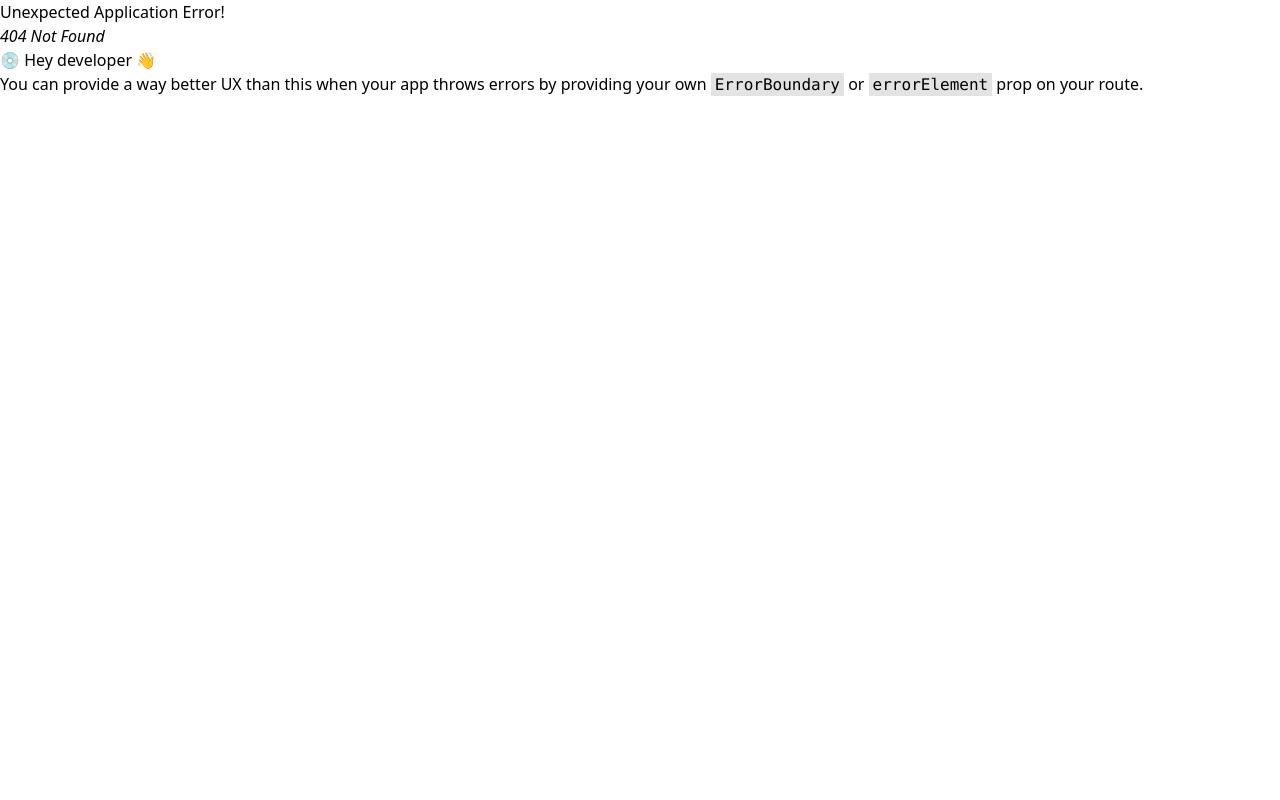
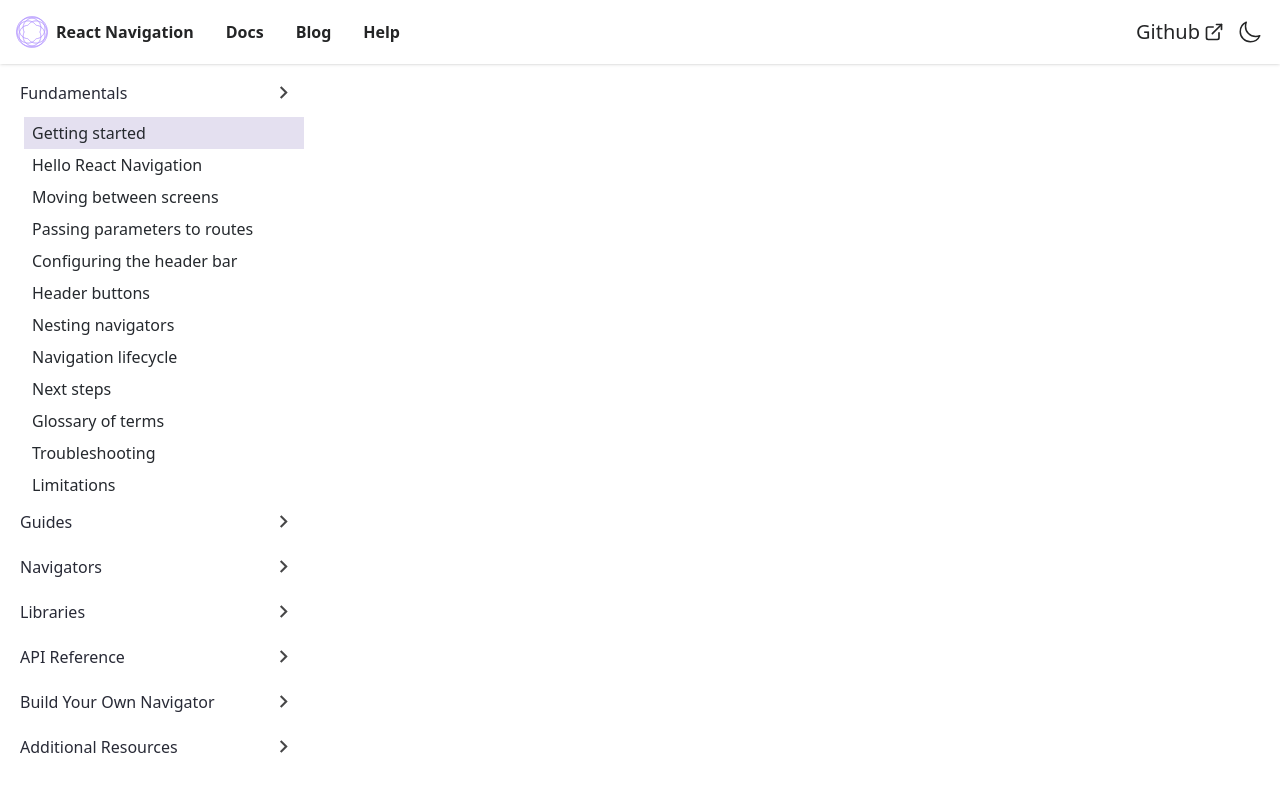
Before and after one commit to jawad-ilyas/React-Naviagtion-Front-end-Project, a React (Vite) app: page /docs/gettingstarted in a window 1280 px wide. Before the commit this address had no page. Shown: the top 800 px of the page. Built offline with nearby package versions, Linux system fonts and the light colour scheme.

Commit message:
resolve the some issue into home page

```diff
--- a/src/Components/Footer.jsx
+++ b/src/Components/Footer.jsx
@@ -38,4 +38,4 @@
     )
 }
 
-export default Wrapper(Footer, "bg-myBlack", "md:px-20", "md:py-8")
+export default Wrapper(Footer, "bg-ligthPrimary dark:bg-myBlack", "md:px-20", "md:py-8")
--- a/src/Components/Header.jsx
+++ b/src/Components/Header.jsx
@@ -24,19 +24,19 @@
 
 
     return (
-        <div id='header' className='container-fluid bg-white  dark:bg-black text-black sticky top-0 z-[100] p-4'>
+        <div id='header' className='container-fluid bg-white shadow  dark:bg-black text-black sticky top-0 z-[100] p-4'>
             {/* <div className='container mx-auto p-4'> */}
             <div className='flex justify-between items-center'>
                 <div className='flex items-center '>
                     <Link to="/">
                         <div className='  flex items-center '>
                             <Logo width={10} heigth={10} />
-                            <span className='hover:text-bgColor dark:text-white font-semibold ms-2'>React Navigation</span>
+                            <span className='dark:hover:text-bgColor dark:text-white font-semibold ms-2'>React Navigation</span>
                         </div>
                     </Link>
-                    <Link to="/" className='dark:text-white font-semibold ms-8'>Docs</Link>
-                    <Link to="/" className='dark:text-white font-semibold ms-8'>Blog</Link>
-                    <Link to="/" className='dark:text-white font-semibold ms-8'>Help</Link>
+                    <Link to="/docs" className='dark:text-white dark:hover:text-bgColor font-semibold ms-8'>Docs</Link>
+                    <Link to="/" className='dark:text-white dark:hover:text-bgColor font-semibold ms-8'>Blog</Link>
+                    <Link to="/" className='dark:text-white dark:hover:text-bgColor font-semibold ms-8'>Help</Link>
                 </div>
                 <div className='flex flex-row items-center space-x-3 dark:text-white'>
                     <div className='flex  items-center dark:text-white  cursor-pointer text-xl hover:text-bgColor'><p className='me-1'>Github</p><span><LuExternalLink /></span></div>
--- a/src/Components/Menu.jsx
+++ b/src/Components/Menu.jsx
@@ -7,8 +7,8 @@
 
     return (
         <div>
-            <p className='text-colorText/90 font-bold py-2'>{title}</p>
-            <div className='flex flex-col text-white'>
+            <p className='text-lightBorder dark:text-colorText/90 font-bold py-2'>{title}</p>
+            <div className='flex flex-col text-myBlack dark:text-white'>
                 {data?.map((item, index) => {
                     return <div key={index} className='py-1 flex  items-center '>
                         <Link to={item.link} className={`font-light me-2  ${hoverColor} hover:underline `}>{item.text}</Link>
--- /dev/null
+++ b/src/Pages/Docs/Docs.jsx
@@ -0,0 +1,25 @@
+import React from 'react'
+import Header from '../../Components/Header'
+import SideBar from './SideBar'
+import { Outlet } from 'react-router-dom'
+
+function Docs() {
+    return (
+        <div className='fluid-container dark:bg-docsPrimary h-screen'>
+
+                <div className='flex flex-row '>
+                    {/* sidebar Section */}
+                    <div className='w-3/12 sticky top-0 h-[700px] overflow-y-auto'>
+                        <SideBar />
+                    </div>
+                    {/* content Section */}
+                    <div className='w-9/12 '>
+                        <Outlet />
+                    </div>
+                </div>
+
+        </div>
+    )
+}
+
+export default Docs
--- /dev/null
+++ b/src/Pages/Docs/DocsInnerPages/GettingStarted.jsx
@@ -0,0 +1,9 @@
+import React from 'react'
+
+function GettingStarted() {
+  return (
+    <div className='text-white'>GettingStarted</div>
+  )
+}
+
+export default GettingStarted
--- /dev/null
+++ b/src/Pages/Docs/SideBar.jsx
@@ -0,0 +1,45 @@
+import React, { useState } from 'react';
+import { sideBarData } from './SideBarData';
+import { MdOutlineKeyboardArrowRight } from "react-icons/md";
+import { Link, NavLink } from 'react-router-dom';
+
+function SideBar() {
+    const [openItemIndex, setOpenItemIndex] = useState(0)
+
+    const toggleItem = (index) => {
+        setOpenItemIndex((prevIndex) => prevIndex == index ? null : index)
+    }
+    return (
+        <div className='px-4 py-2 text-white '>
+            {sideBarData?.map((item, index) => (
+                <div key={index}>
+                    <div className={`flex flex-row justify-between items-center dark:text-docsWhite text-docsLightBlack dark:hover:bg-docsGrey/30 hover:bg-docsGrey/10  ps-1 py-2 pe-2 cursor-pointer rounded-md mb-1  ${openItemIndex === index ? ' text-docsHeadingColor' : ''} `}
+
+                        onClick={() => toggleItem(index)}
+                    >
+                        {item.title}
+                        <MdOutlineKeyboardArrowRight size={25} className='text-docsGrey' />
+
+                    </div>
+                    {openItemIndex === index && <ul className='w-full'>
+                        {item.pages?.map((lin, idx) => (
+                            <li key={idx} className='dark:hover:bg-docsGrey/30 hover:bg-docsGrey/10 rounded-md  ps-0
+                             ms-2   '>
+                                <NavLink
+                                    className={({ isActive }) => (`${isActive ? "bg-docsSecondory/30 dark:bg-docsSecondory/30 dark:text-docsHover text-docsHeadingColor  " : ""}  text-myBlack dark:text-docsWhite py-1 ps-2 block`)}
+                                    to={lin.link}
+                                >
+                                    {lin.name}
+                                </NavLink>
+
+
+                            </li>
+                        ))}
+                    </ul>}
+                </div>
+            ))}
+        </div>
+    );
+}
+
+export default SideBar;
--- /dev/null
+++ b/src/Pages/Docs/SideBarData.js
@@ -0,0 +1,131 @@
+const FundamentalsPages = [
+    { name: "Getting started", link: "/docs/gettingstarted" },
+    { name: "Hello React Navigation", link: "/helloreactnavigation" },
+    { name: "Moving between screens", link: "/movingbetweenscreens" },
+    { name: "Passing parameters to routes", link: "/passingparameterstoroutes" },
+    { name: "Configuring the header bar", link: "/configuringtheheaderbar" },
+    { name: "Header buttons", link: "/headerbuttons" },
+    { name: "Nesting navigators", link: "/nestingnavigators" },
+    { name: "Navigation lifecycle", link: "/navigationlifecycle" },
+    { name: "Next steps", link: "/nextsteps" },
+    { name: "Glossary of terms", link: "/glossaryofterms" },
+    { name: "Troubleshooting", link: "/troubleshooting" },
+    { name: "Limitations", link: "/limitations" }
+];
+const GuidesPages = [
+    { name: "Tab navigation", link: "/" },
+    { name: "Drawer navigation", link: "/" },
+    { name: "Authentication flows", link: "/" },
+    { name: "Supporting safe areas", link: "/" },
+    { name: "Hiding tab bar in specific screens", link: "/" },
+    { name: "Different status bar configuration based on route", link: "/" },
+    { name: "Opening a modal", link: "/" },
+    { name: "Multiple drawers", link: "/" },
+    { name: "Screen options with nested navigators", link: "/" },
+    { name: "Custom Android back button behavior", link: "/" },
+    { name: "Animating elements between screens", link: "/" },
+    { name: "Preventing going back", link: "/" },
+    { name: "Call a function when focused screen changes", link: "/" },
+    { name: "Access the navigation prop from any component", link: "/" },
+    { name: "Navigating without the navigation prop", link: "/" },
+    { name: "Deep linking", link: "/" },
+    { name: "Configuring links", link: "/" },
+    { name: "Web support", link: "/" },
+    { name: "Server rendering", link: "/" },
+    { name: "Screen tracking for analytics", link: "/" },
+    { name: "Themes", link: "/" },
+    { name: "State persistence", link: "/" },
+    { name: "Testing with Jest", link: "/" },
+    { name: "Type checking with TypeScript", link: "/" },
+    { name: "Redux integration", link: "/" },
+    { name: "MobX State Tree integration", link: "/" },
+    { name: "Upgrading from 5.x", link: "/" }
+];
+const NavigatorsPages = [
+    { name: "Stack", link: "/" },
+    { name: "Native Stack", link: "/" },
+    { name: "Drawer", link: "/" },
+    { name: "Bottom Tabs", link: "/" },
+    { name: "Material Bottom Tabs", link: "/" },
+    { name: "Material Top Tabs", link: "/" }
+];
+const LibrariesPages = [
+    { name: "Developer tools", link: "/" },
+    { name: "Elements", link: "/" },
+    { name: "Tab View", link: "/" },
+    { name: "Drawer Layout", link: "/" }
+];
+const APIReferencePages = [
+    { name: "NavigationContainer", link: "/" },
+    { name: "ServerContainer", link: "/" },
+    { name: "Group", link: "/" },
+    { name: "Screen", link: "/" },
+    { name: "Options for screens", link: "/" },
+    { name: "Route prop", link: "/" },
+    { name: "Navigation prop", link: "/" },
+    { name: "NavigationContext", link: "/" },
+    { name: "Navigation events", link: "/" },
+    { name: "Navigation state", link: "/" },
+    { name: "Link", link: "/" }
+];
+const BuildYourOwnNavigatorPages = [
+    { name: "Custom routers", link: "/" },
+    { name: "Custom navigators", link: "/" }
+];
+const AdditionalResourcesPages = [
+    { name: "Migration Guides", link: "/" },
+    { name: "Navigation Solutions and Community Libraries", link: "/" },
+    { name: "More Resources", link: "/" }
+];
+const MetaPages = [
+    { name: "Pitch & anti-pitch", link: "/" },
+    { name: "Apps using React Navigation", link: "/" },
+    { name: "Contributing", link: "/" }
+];
+
+
+
+
+
+
+
+const sideBarData = [
+    {
+        title: "Fundamentals",
+        pages: FundamentalsPages
+    },
+    {
+        title: "Guides",
+        pages: GuidesPages
+    },
+
+    {
+        title: "Navigators",
+        pages: NavigatorsPages
+    },
+    {
+        title: "Libraries",
+        pages: LibrariesPages
+    },
+
+    {
+        title: "API Reference",
+        pages: APIReferencePages
+    },
+    {
+        title: "Build Your Own Navigator",
+        pages: BuildYourOwnNavigatorPages
+    },
+    {
+        title: "Additional Resources",
+        pages: AdditionalResourcesPages
+    },
+
+
+    {
+        title: "Meta",
+        pages: MetaPages
+    },
+];
+
+export { sideBarData }
--- a/src/Pages/Home/HeroSection.jsx
+++ b/src/Pages/Home/HeroSection.jsx
@@ -9,13 +9,13 @@
             {/* wrapper */}
             <div className='container mx-auto px-10 py-12 md:pt-32'>
                 {/* layout */}
-                <div className='grid md:grid-cols-4 gap-x-8 justify-between'>
+                <div className='flex lg:justify-between justify-center w-full lg:flex-row md:flex-col'>
                     {/* top one  */}
-                    <div className='md:block hidden'>
+                    <div className='lg:flex  hidden lg:w-3/12 md:w-5/12 lg:order-1 md:order-2'>
                         <MobileSvg />
                     </div>
-                    <div className='relative col-span-2 w-full md:h-full'>
-                        <div className='absolute md:left-36 md:top-8 top-32 opacity-20 flex items-center justify-center'>
+                    <div className='relative  lg:w-6/12 md:w-full  md:h-full lg:order-2 md:order-1'>
+                        <div className='absolute top-[45%] left-[50%] transform -translate-x-1/2 -translate-y-1/2 opacity-20'>
                             <Logo />
                         </div>
                         <div className='relative md:border-8 py-16 border-lightBorder dark:md:border-white rounded-xl  text-center flex flex-col justify-center gap-y-6 z-[10]'>
@@ -32,16 +32,16 @@
                                 </button>
                             </div>
                         </div>
-                        <div className='bg-colorText hidden md:block w-[93%] mx-auto rounded-full h-3 opacity-50 absolute bottom-11 left-5'></div>
+                        <div className='bg-colorText hidden md:block w-[93%] mx-auto rounded-full h-3 opacity-50 absolute bottom-[-3%] left-5'></div>
                     </div>
-                    <div className='md:block hidden'>
+                    <div className='lg:flex hidden lg:w-3/12   md:w-5/12  md:justify-end lg:order-3 md:order-3'>
                         <HeroSvg />
                     </div>
 
                 </div>
                 {/* bottom one */}
                 <div>
-                    <div className='max-w-xl text-center   mx-auto px-6 py-5 rounded-md backdrop-blur-md bg-primary/50  text-white/80'>
+                    <div className='max-w-xl text-center lg:mt-0 md:mt-8 mt-4     mx-auto px-6 py-5 rounded-md backdrop-blur-md bg-primary/50  text-white/80'>
                         💡 Coming from an older version? Check out our <Link to="/" className='hover:underline font-bold' >migration guides.</Link>
                     </div>
                 </div>
--- a/src/Pages/Home/UserSection.jsx
+++ b/src/Pages/Home/UserSection.jsx
@@ -13,11 +13,11 @@
     }, [])
 
     return (
-        <div className='container-fluid bg-secondary'>
+        <div className='container-fluid bg-ligthSecondory dark:bg-secondary'>
 
             <div className='container mx-auto p-10 py-24 '>
 
-                <div className='flex flex-col text-center justify-center items-center text-colorText'>
+                <div className='flex flex-col text-center justify-center items-center text-myBlack dark:text-colorText'>
                     <div>
                         <p>React Navigation is built by Expo, Software Mansion, and Callstack, with contributions from the community and sponsors:
 
--- a/tailwind.config.js
+++ b/tailwind.config.js
@@ -16,7 +16,16 @@
         black: "#242526",
         ligthPrimary: "#f7f7ff",
         ligthSecondory: "#d5d6f5",
-        lightBorder:"#414360"
+        lightBorder:"#414360",
+        docsPrimary: "#1B1B1D",
+        docsSecondory: "#A697CE",
+        docsLightBlack:" #282A36",
+        docsGrey: "#474748",
+        docsYellow: "#4D3800",
+        docsGreen: "#193C47",
+        docsWhite: "#E3E3E3",
+        docsHover: "#a697ce",
+        docsHeadingColor: "#6643C5"
       }
     },
   },
```
Also changed, not shown: src/main.jsx (+13 -1 lines).
